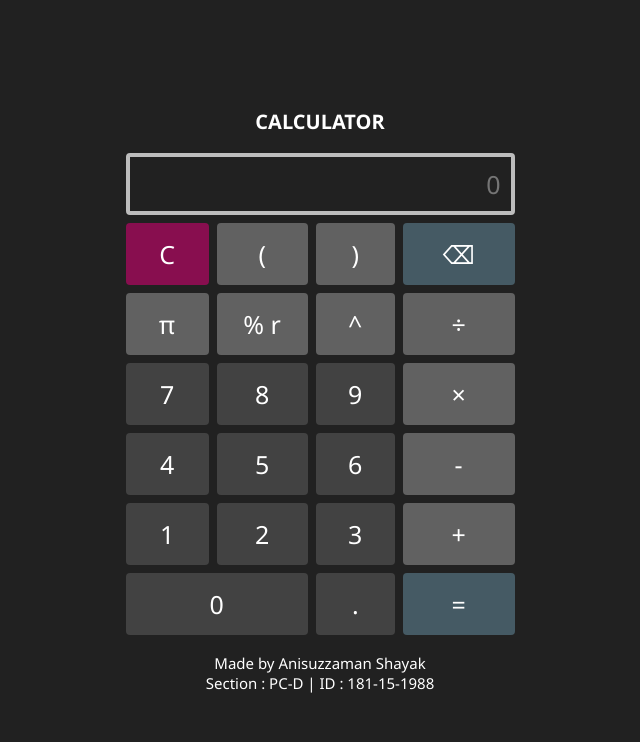
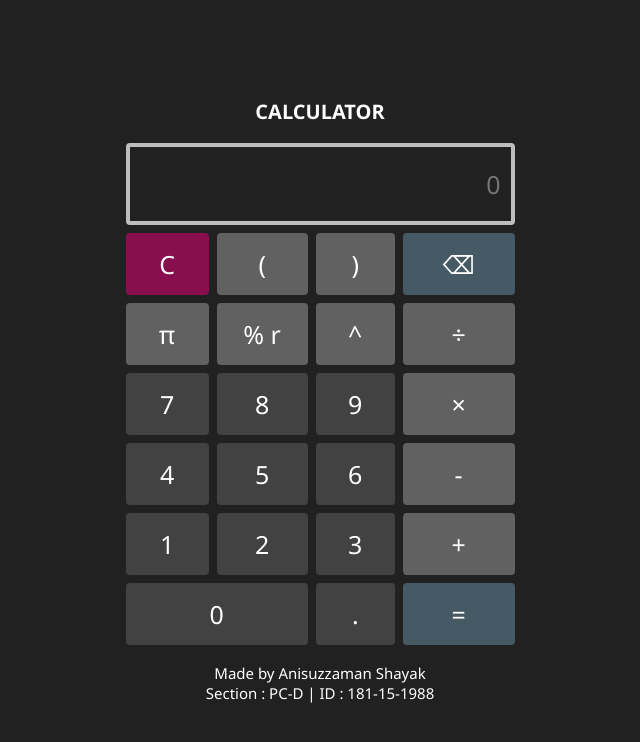
Before and after one commit to AzShayak/simple_calculator_js, a plain HTML site: page index.html in a window 1280 px wide. Shown: the whole page, without its empty margins (320-960 px from the left). Drawn offline with Linux system fonts and the light colour scheme.

Commit message:
Update index.html

```diff
--- a/index.html
+++ b/index.html
@@ -45,7 +45,7 @@
 		}
 
 		table tr td input {
-			padding: .5rem;
+			padding: 1rem .5rem;
 			text-align: end;
 			background-color: #212121;
 			border: 4px solid #BDBDBD;
```
